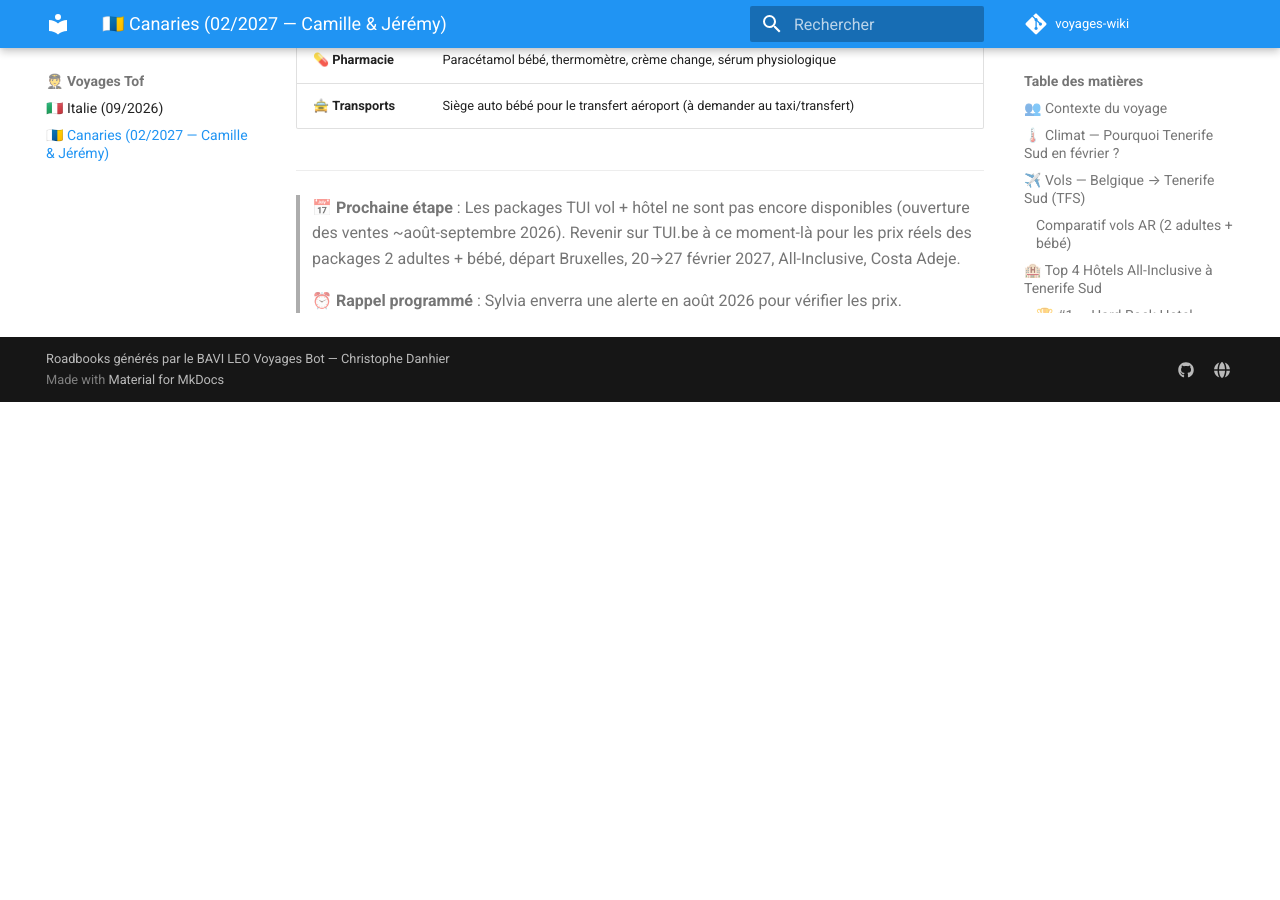
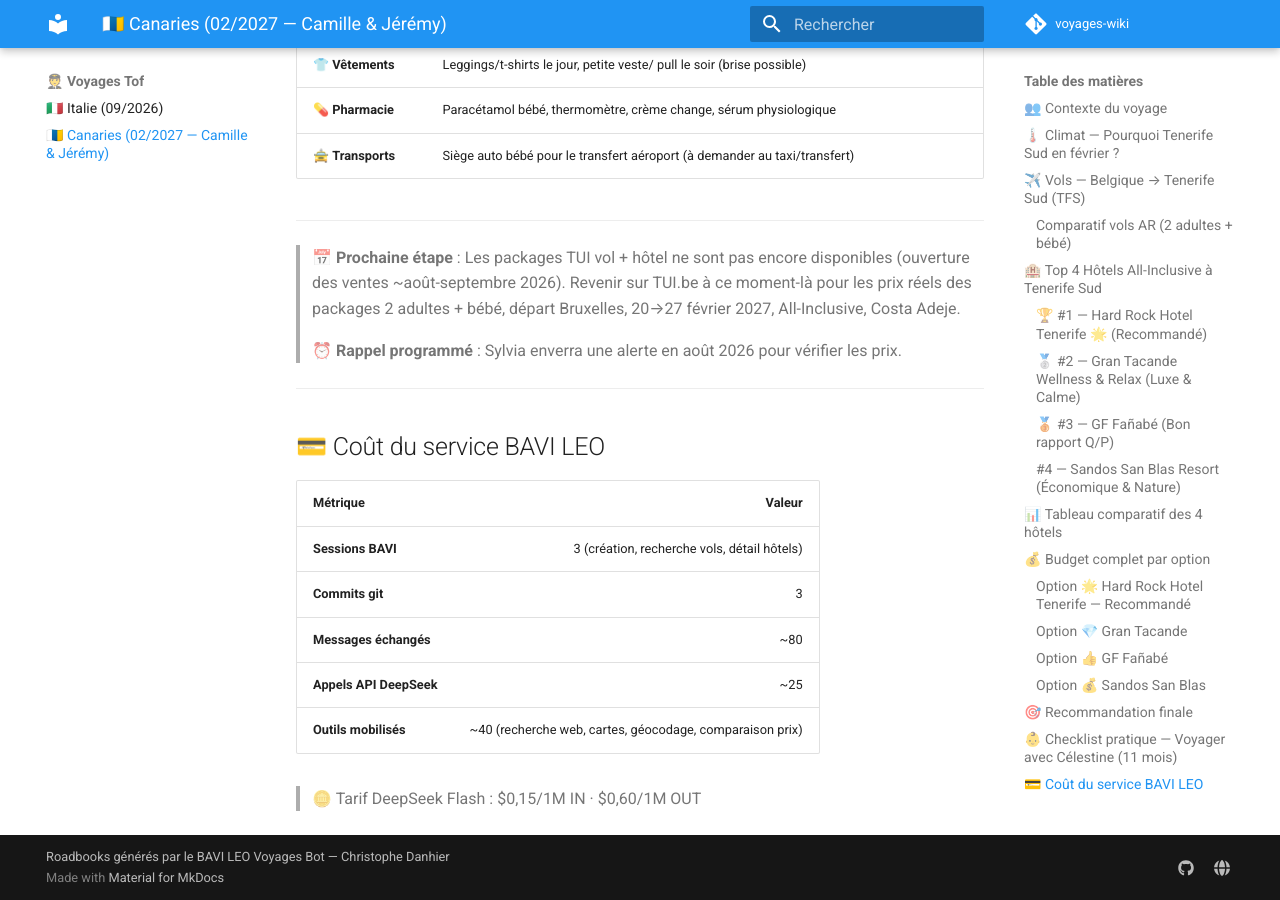
Before and after one commit to christophedanhier-hash/voyages-wiki, an MkDocs documentation site: the page built from docs/canaries-2027/index.md, in a window 1280 px wide and 900 px high, scrolled down 7644 px. Built offline with MkDocs 1.6.1 and Material for MkDocs 9.7.7, drawn with Linux system fonts in a browser that asks for light colours; comment, search, counter and statistics services are not loaded; before the commit the page ends 8046 px from its top, so only the background shows below that.

Commit message:
📥📦🔗 Actions roadbook + template coûts Canaries

```diff
--- /dev/null
+++ b/docs/assets/js/roadbook-actions.js
@@ -0,0 +1,20 @@
+// Actions roadbook — 📥📦🔗 (identique à BAVI)
+(function(){
+  if(document.querySelector('.roadbook-actions')) return;
+
+  const path = window.location.pathname.replace(/\/$/,'').split('/').pop() || 'roadbook';
+  const repo = 'christophedanhier-hash/voyages-wiki';
+  const label = 'archive';
+
+  const bar = document.createElement('div');
+  bar.className = 'roadbook-actions';
+  bar.style.cssText = 'display:flex;gap:8px;margin:12px 0;flex-wrap:wrap';
+  bar.innerHTML = `
+    <button onclick="window.print()" style="padding:4px 12px;background:var(--md-code-bg);border:1px solid var(--md-default-fg-color--lightest);border-radius:4px;cursor:pointer;font-size:.75rem" title="Imprimer en PDF">📥 PDF</button>
+    <a href="https://github.com/${repo}/issues/new?title=archive%3A+${path}&body=D%C3%A9placer+dans+archive%2F&labels=${label}" target="_blank" style="padding:4px 12px;background:var(--md-code-bg);border:1px solid var(--md-default-fg-color--lightest);border-radius:4px;cursor:pointer;font-size:.75rem;text-decoration:none;color:var(--md-default-fg-color)" title="Archiver ce roadbook">📦 Archiver</a>
+    <a href="https://raw.githubusercontent.com/${repo}/main/docs/${path}/index.md" target="_blank" style="padding:4px 12px;background:var(--md-code-bg);border:1px solid var(--md-default-fg-color--lightest);border-radius:4px;cursor:pointer;font-size:.75rem;text-decoration:none;color:var(--md-default-fg-color)" title="Voir le markdown source">🔗 Raw</a>
+  `;
+
+  const h1 = document.querySelector('article h1');
+  if(h1) h1.after(bar);
+})();
--- a/docs/canaries-2027/index.md
+++ b/docs/canaries-2027/index.md
@@ -215,3 +215,17 @@
 > 📅 **Prochaine étape** : Les packages TUI vol + hôtel ne sont pas encore disponibles (ouverture des ventes ~août-septembre 2026). Revenir sur TUI.be à ce moment-là pour les prix réels des packages 2 adultes + bébé, départ Bruxelles, 20→27 février 2027, All-Inclusive, Costa Adeje.
 >
 > ⏰ **Rappel programmé** : Sylvia enverra une alerte en août 2026 pour vérifier les prix.
+
+---
+
+## 💳 Coût du service BAVI LEO
+
+| Métrique | Valeur |
+|:---------|------:|
+| **Sessions BAVI** | 3 (création, recherche vols, détail hôtels) |
+| **Commits git** | 3 |
+| **Messages échangés** | ~80 |
+| **Appels API DeepSeek** | ~25 |
+| **Outils mobilisés** | ~40 (recherche web, cartes, géocodage, comparaison prix) |
+
+> 🪙 Tarif DeepSeek Flash : $0,15/1M IN · $0,60/1M OUT
--- a/mkdocs.yml
+++ b/mkdocs.yml
@@ -61,6 +61,7 @@
       permalink: true
 
 extra_javascript:
+  - assets/js/roadbook-actions.js
   - https://cdn.jsdelivr.net/npm/mermaid@10/dist/mermaid.min.js
 
 extra:
```
Also changed, not shown: site/404.html, site/andalousie-pauline/index.html, site/assets/js/roadbook-actions.js (added), site/canaries-2027/index.html, site/guide-utilisateur/index.html, site/index.html, site/italie/index.html, site/monitoring/index.html, site/scandinavie-2026/index.html, site/search/search_index.json, site/vietnam-laos-cambodge-2027/index.html, site/weekend-canet/index.html.
